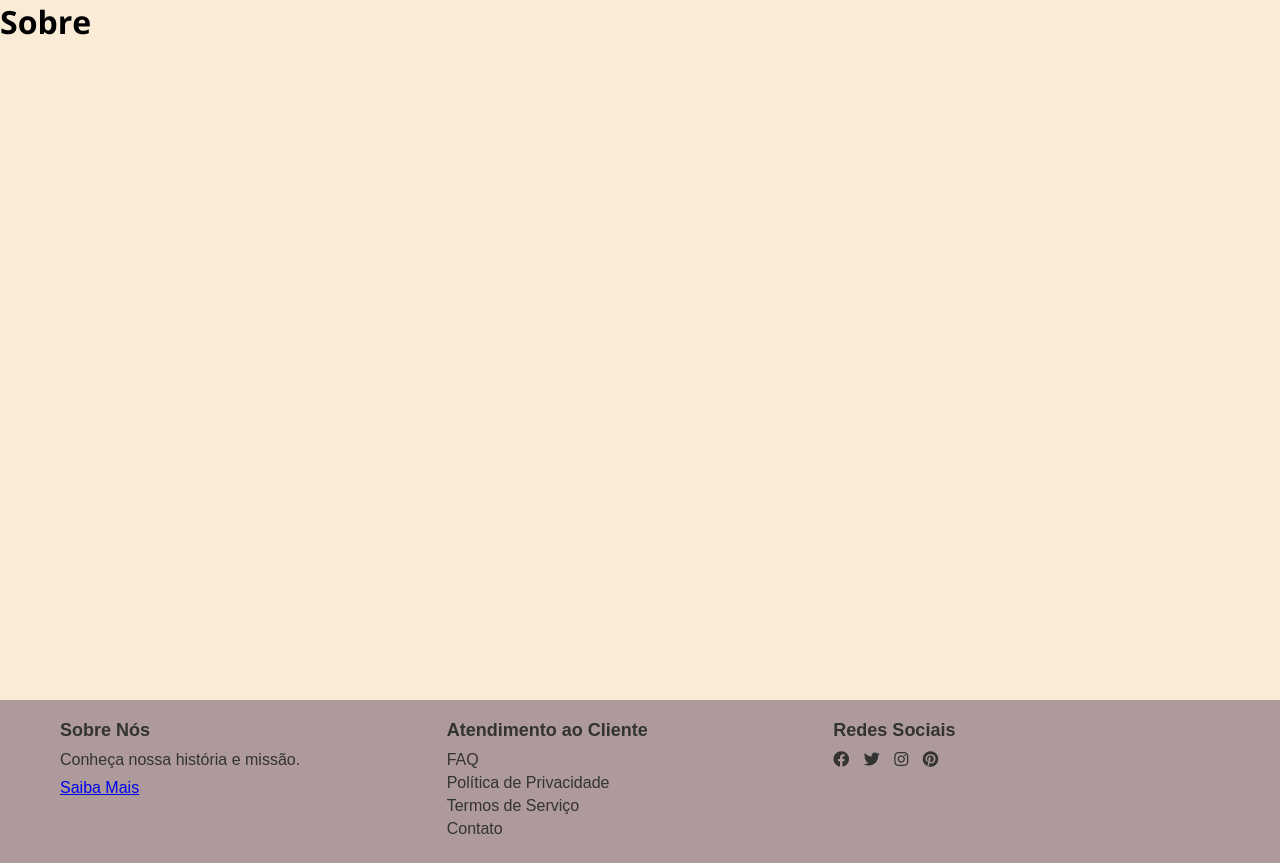
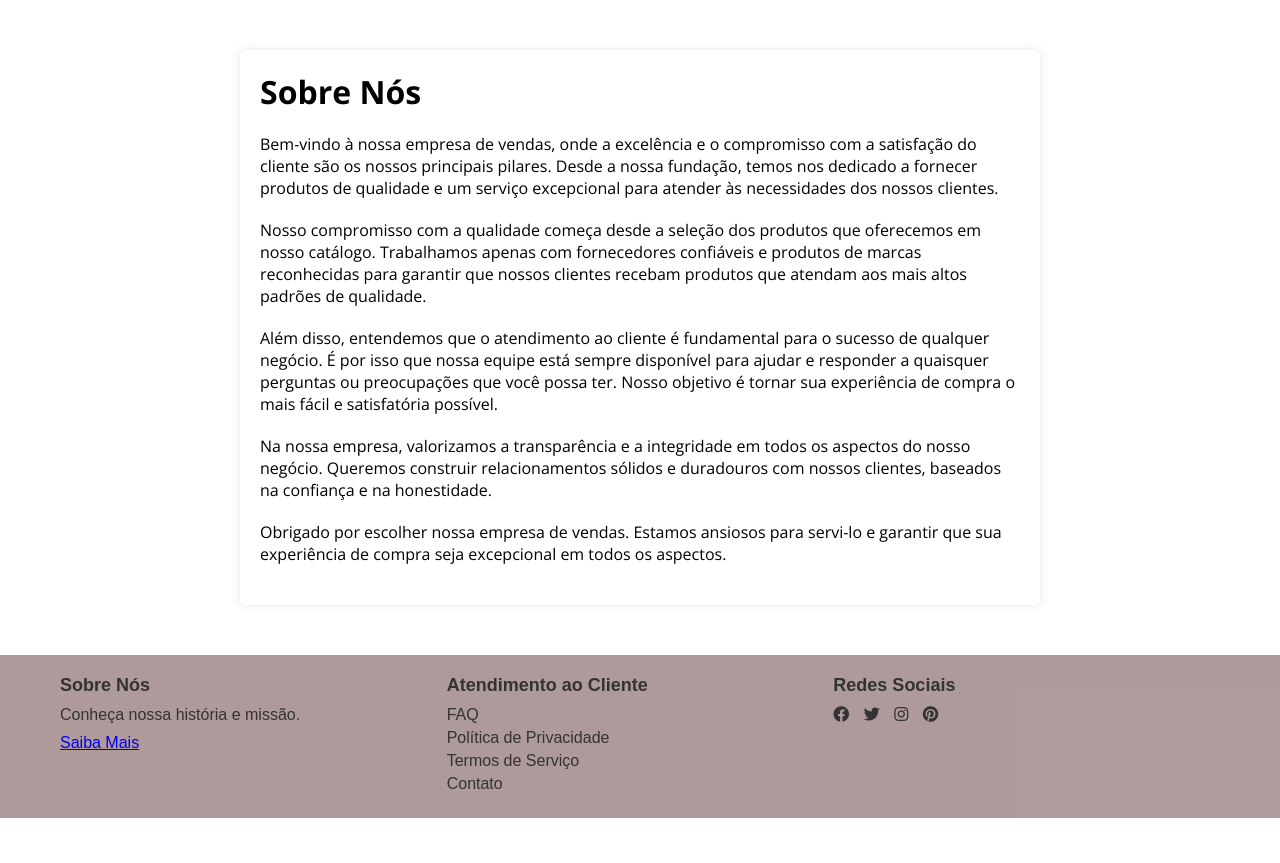
Before and after one commit to sumeidibr/PW-Semester-Work, a PHP site: page /index.php?p=sobre in a window 1280 px wide. Shown: the part 75-938 px from the top of the page. After the commit the page ends 893 px from the top, so only its background shows below. Run offline with PHP 8.4, Linux system fonts and the light colour scheme.

Commit message:
Update sobre.php

```diff
--- a/Work/sobre.php
+++ b/Work/sobre.php
@@ -1,5 +1,22 @@
+    <style>
+        .container-sobre {
+            max-width: 800px;
+            margin: 50px auto;
+            padding: 20px;
+            background-color: #fff;
+            border-radius: 5px;
+            box-shadow: 0 0 10px rgba(0, 0, 0, 0.1);
+        }
+        h1, p {
+            margin-bottom: 20px;
+        }
+    </style>
 
-<div style="height: 700px; width:100%; background-color:antiquewhite;">
-<h1>Sobre</h1>
-
-</div>
+    <div class="container-sobre">
+        <h1>Sobre Nós</h1>
+        <p>Bem-vindo à nossa empresa de vendas, onde a excelência e o compromisso com a satisfação do cliente são os nossos principais pilares. Desde a nossa fundação, temos nos dedicado a fornecer produtos de qualidade e um serviço excepcional para atender às necessidades dos nossos clientes.</p>
+        <p>Nosso compromisso com a qualidade começa desde a seleção dos produtos que oferecemos em nosso catálogo. Trabalhamos apenas com fornecedores confiáveis e produtos de marcas reconhecidas para garantir que nossos clientes recebam produtos que atendam aos mais altos padrões de qualidade.</p>
+        <p>Além disso, entendemos que o atendimento ao cliente é fundamental para o sucesso de qualquer negócio. É por isso que nossa equipe está sempre disponível para ajudar e responder a quaisquer perguntas ou preocupações que você possa ter. Nosso objetivo é tornar sua experiência de compra o mais fácil e satisfatória possível.</p>
+        <p>Na nossa empresa, valorizamos a transparência e a integridade em todos os aspectos do nosso negócio. Queremos construir relacionamentos sólidos e duradouros com nossos clientes, baseados na confiança e na honestidade.</p>
+        <p>Obrigado por escolher nossa empresa de vendas. Estamos ansiosos para servi-lo e garantir que sua experiência de compra seja excepcional em todos os aspectos.</p>
+    </div>
```
